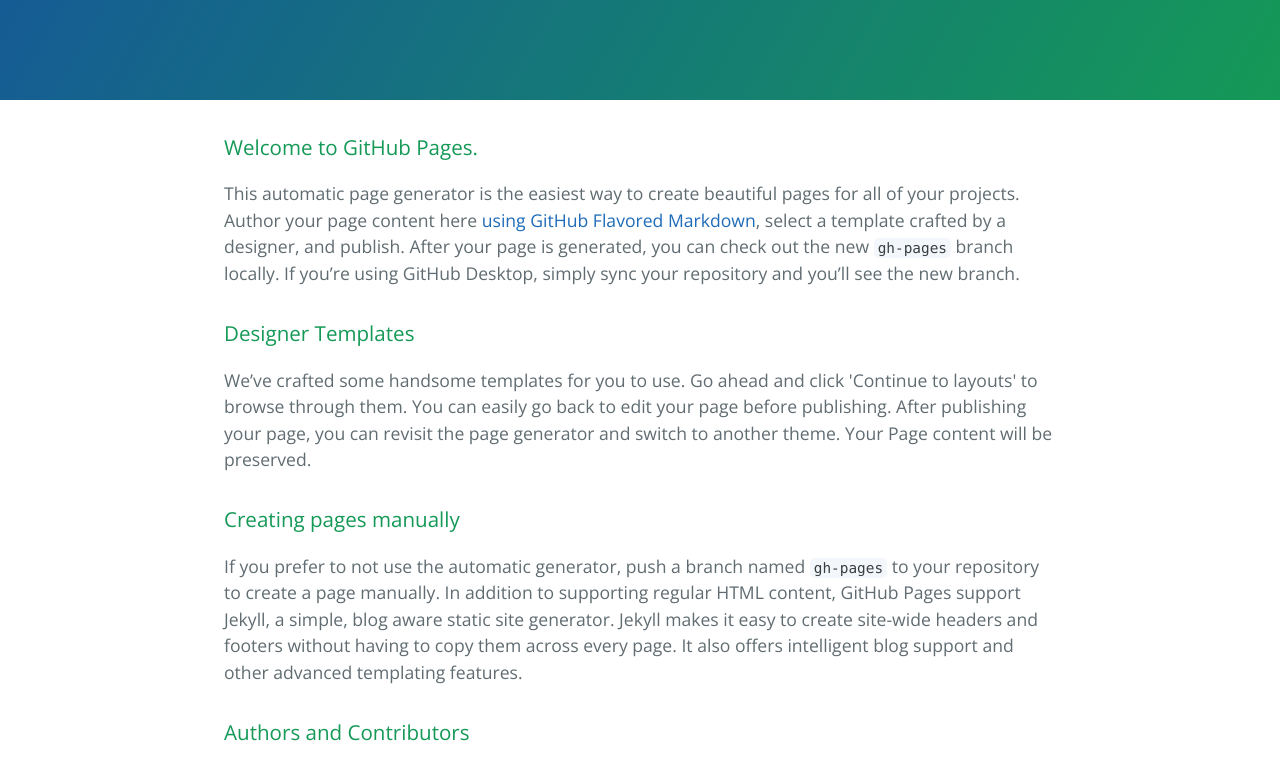
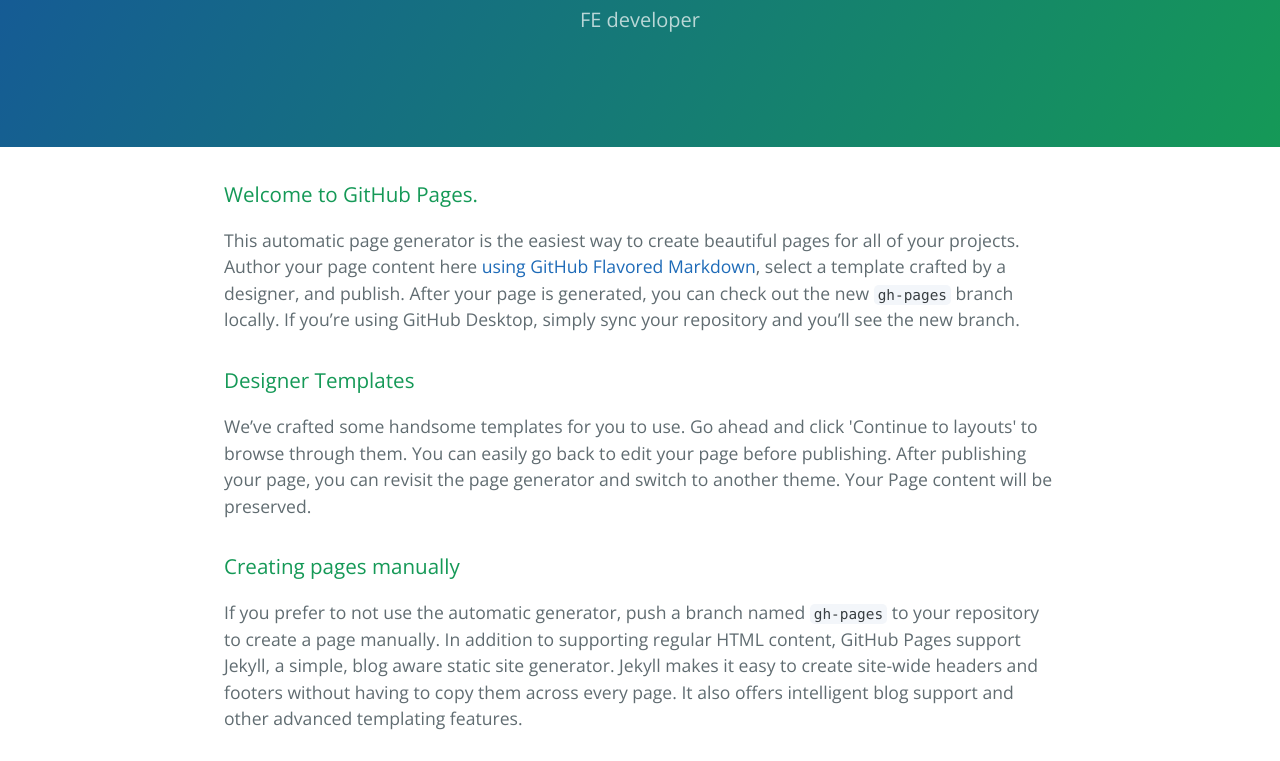
Before and after one commit to moderations/moderations.github.io, a plain HTML site: page index.html in a window 1280 px wide. Shown: the part 170-931 px from the top of the page. Drawn offline with nearby package versions, Linux system fonts and the light colour scheme.

Commit message:
Update index.html

```diff
--- a/index.html
+++ b/index.html
@@ -12,7 +12,7 @@
   <body>
     <section class="page-header">
       <h1 class="project-name">Moderations.GitHub.io</h1>
-      <h2 class="project-tagline"></h2>
+      <h2 class="project-tagline">FE developer</h2>
     </section>
 
     <section class="main-content">
```
